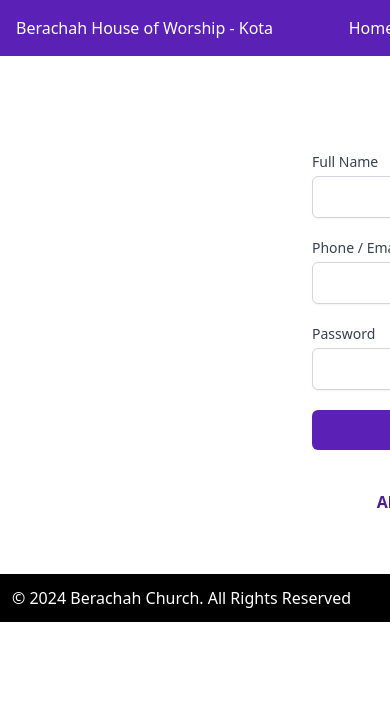
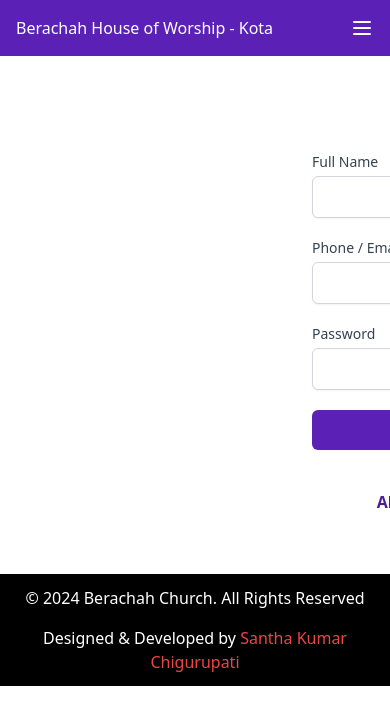
Before and after one commit to itsjohnuser/berachah-house-of-worship, a React (Create React App) app: page /register in a window 390 px wide. Shown: the top 724 px of the page. Built offline with nearby package versions, Linux system fonts and the light colour scheme.

Commit message:
Mobile menu added with state variable onclick event

```diff
--- a/src/components/Footer.js
+++ b/src/components/Footer.js
@@ -4,16 +4,16 @@
   return (
     <>
       <footer className="bg-black text-white p-3">
-        <div className="flex justify-between items-center w-[1024px] mx-auto">
-          <div>
+        <div className="w-full md:w-[1024px] flex items-center mx-auto flex-col md:flex-row md:justify-between justify-center">
+          <div className="text-center md:text-left">
             <p className="m-0">
               &copy; 2024 Berachah Church. All Rights Reserved
             </p>
           </div>
-          <div>
+          <div className="text-center md:text-left mt-4 md:mt-0">
             <p className="m-0">
               Designed & Developed by{" "}
-              <a href="#" className="text-red-500">
+              <a href="https://www.linkedin.com/in/schigurupatis/" target="_blank" className="text-red-500">
                 Santha Kumar Chigurupati
               </a>
             </p>
--- a/src/components/Header.js
+++ b/src/components/Header.js
@@ -1,16 +1,22 @@
-import React, { useEffect } from "react";
+import React, { useEffect, useState } from "react";
 import { Link } from "react-router-dom";
 import { useSelector, useDispatch } from "react-redux";
 import { logout } from "../utils/userSlice";
 import { useNavigate } from "react-router-dom";
-import { createUserWithEmailAndPassword } from "firebase/auth";
-import { auth } from "../utils/firebase";
 
 const Header = () => {
   const dispatch = useDispatch();
   const navigate = useNavigate();
   const user = useSelector((state) => state.user.user);
   console.log("Created User Data from Store from Header is: ", user);
+
+  // Mobile Menu State
+  const [isMenuOpen, setIsMenuOpen] = useState(false);
+
+  const toggleMenu = () => {
+    setIsMenuOpen(!isMenuOpen);
+  }
+  console.log(isMenuOpen)
 
   // useEffect(() => {
   //   if (user) {
@@ -39,13 +45,29 @@
   return (
     <>
       <header className="bg-violet-800 text-white p-4">
-        <div className="flex justify-between items-center w-[1024px] mx-auto">
-          <div>
+        <div className="w-full md:w-[1024px] flex justify-between items-center mx-auto">
+          <div className="flex justify-between w-full">
             <h1 className="logo">
               <Link to="/">Berachah House of Worship - Kota</Link>
             </h1>
+            {/* Hamburger Menu */}
+
+            <button className=" md:hidden text-white" onClick={toggleMenu}>
+              <svg
+                fill='none'
+                stroke="currentColor"
+                strokeLinecap="round"
+                strokeLinejoin="round"
+                strokeWidth={2}
+                viewBox="0 0 24 24"
+                className="w-6 h-6"
+              >
+                <path d="M4 6h16M4 12h16M4 18h16"></path>
+              </svg>
+            </button>
           </div>
           <nav className="flex justify-between items-center gap-10">
+            <div className="md:flex hidden justify-between items-center gap-10">
               <ul className="flex flex-start items-center gap-8">
                 <li>
                   <Link to="/">Home</Link>
@@ -63,7 +85,6 @@
                   <Link to="/contactus">Contactus</Link>
                 </li>
               </ul>
-
               <ul className="flex flex-start items-start gap-3">
                 {user ? (
                   <li>
@@ -95,6 +116,7 @@
                   </>
                 )}
               </ul>
+            </div>
           </nav>
         </div>
       </header>
--- a/src/components/Login.js
+++ b/src/components/Login.js
@@ -5,6 +5,8 @@
 import { useNavigate, Link } from "react-router-dom";
 // import { useDispatch } from "react-redux";
 import { useSelector } from "react-redux";
+
+
 
 const Login = () => {
   const navigate = useNavigate();
--- a/src/components/Register.js
+++ b/src/components/Register.js
@@ -52,19 +52,20 @@
       setIsRegistered(true);
 
       // Create user in Firebase Authentication
-      // createUserWithEmailAndPassword(auth, fullname, phoneorEmail, password)
-      //   .then((userCredential) => {
-      //     // Signed up
-      //     const user = userCredential.user;
-      //     // ...
-      //     console.log("created user data from Reg page: ", user);
-      //   })
-      //   .catch((error) => {
-      //     const errorCode = error.code;
-      //     const errorMessage = error.message;
-      //     // ..
-      //     console.log(errorCode, errorMessage);
-      //   });
+      createUserWithEmailAndPassword(auth, phoneorEmail, password)
+        .then((userCredential) => {
+          // Signed up
+          const user = userCredential.user;
+          // const user = auth.currentUser;
+          // ...
+          console.log("created user data from Reg page: ", user);
+        })
+        .catch((error) => {
+          const errorCode = error.code;
+          const errorMessage = error.message;
+          // ..
+          console.log(errorCode, errorMessage);
+        });
 
       // Dispatch user data to Redux store
       dispatch(setUser(values));
--- a/src/utils/firebase.js
+++ b/src/utils/firebase.js
@@ -1,7 +1,8 @@
 // Import the functions you need from the SDKs you need
 import { initializeApp } from "firebase/app";
-// import { getAnalytics } from "firebase/analytics";
+import { getAnalytics } from "firebase/analytics";
 import { getAuth } from "firebase/auth";
+
 
 // TODO: Add SDKs for Firebase products that you want to use
 // https://firebase.google.com/docs/web/setup#available-libraries
@@ -12,14 +13,14 @@
   apiKey: "AIzaSyBGq7SCK6gpXr-Up80D5IBx0CoxYVs_9VM",
   authDomain: "berachahhouseofworship-kota.firebaseapp.com",
   projectId: "berachahhouseofworship-kota",
-  storageBucket: "berachahhouseofworship-kota.appspot.com",
+  storageBucket: "berachahhouseofworship-kota.firebasestorage.app",
   messagingSenderId: "104339854004",
   appId: "1:104339854004:web:7103a3fdccfd31978dfde1",
-  measurementId: "G-YG99JJ887Y",
+  measurementId: "G-YG99JJ887Y"
 };
 
 // Initialize Firebase
 const app = initializeApp(firebaseConfig);
-// const analytics = getAnalytics(app);
+const analytics = getAnalytics(app);
 
-export const auth = getAuth(app);
+export const auth = getAuth();
```
Lines whose indentation alone changed are shown as unchanged.
